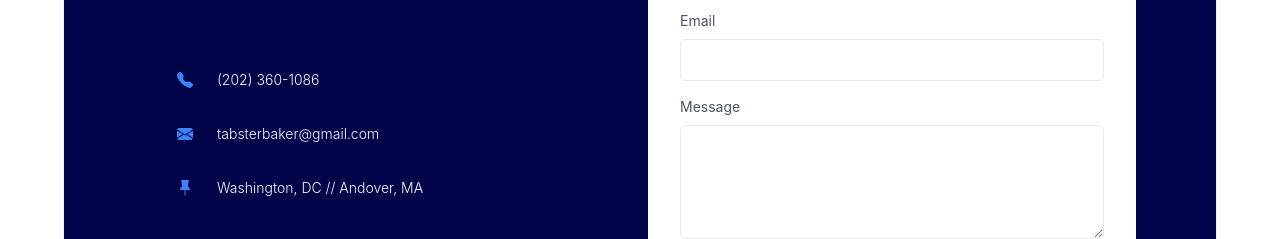
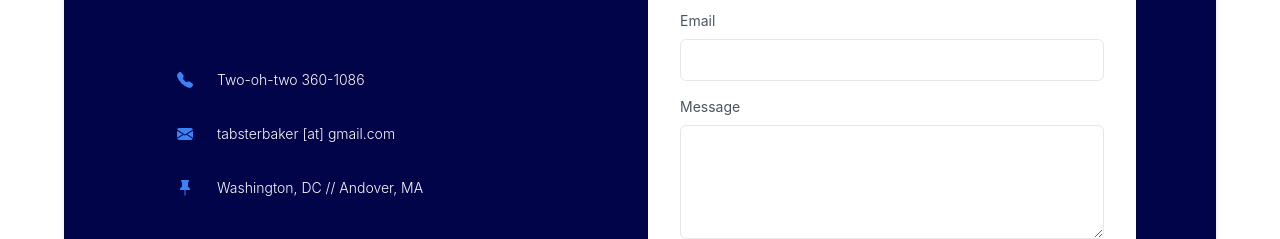
Before and after one commit to theobaker/personal-site, a Next.js app: page /contact in a window 1280 px wide. Shown: the part 559-798 px from the top of the page. Built offline with nearby package versions, Linux system fonts and the light colour scheme.

Commit message:
avoid spam

```diff
--- a/constants/data.js
+++ b/constants/data.js
@@ -4,8 +4,8 @@ const userData = {
   designation: "Student",
   // avatarUrl: "/avatar.png",
   avatarUrl: "/newavatar.png",
-  email: "tabsterbaker@gmail.com",
-  phone: "(202) 360-1086",
+  email: "tabsterbaker [at] gmail.com",
+  phone: "Two-oh-two 360-1086",
   address: "Washington, DC // Andover, MA",
   currentBook: "Livewired by David Eagleman",
   projects: [
```
